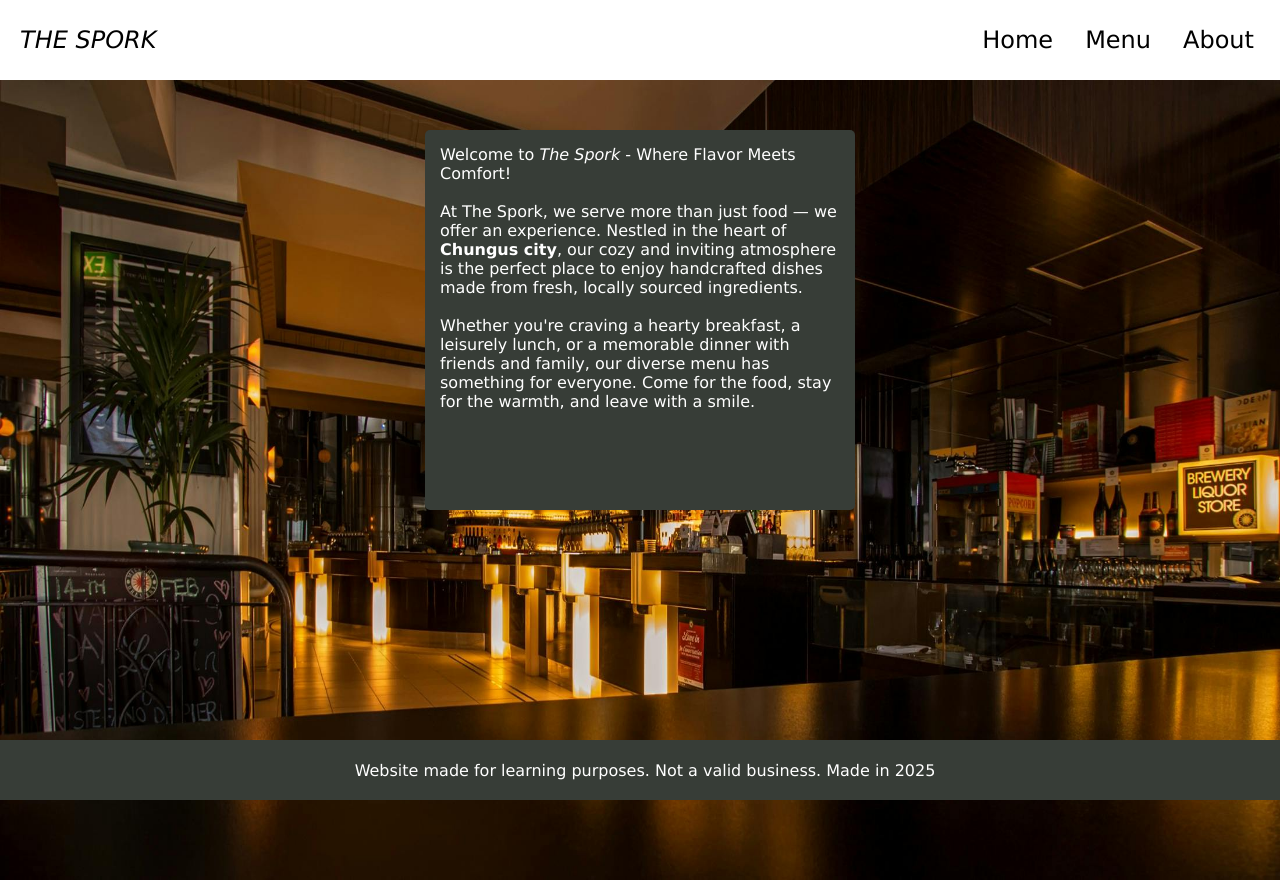
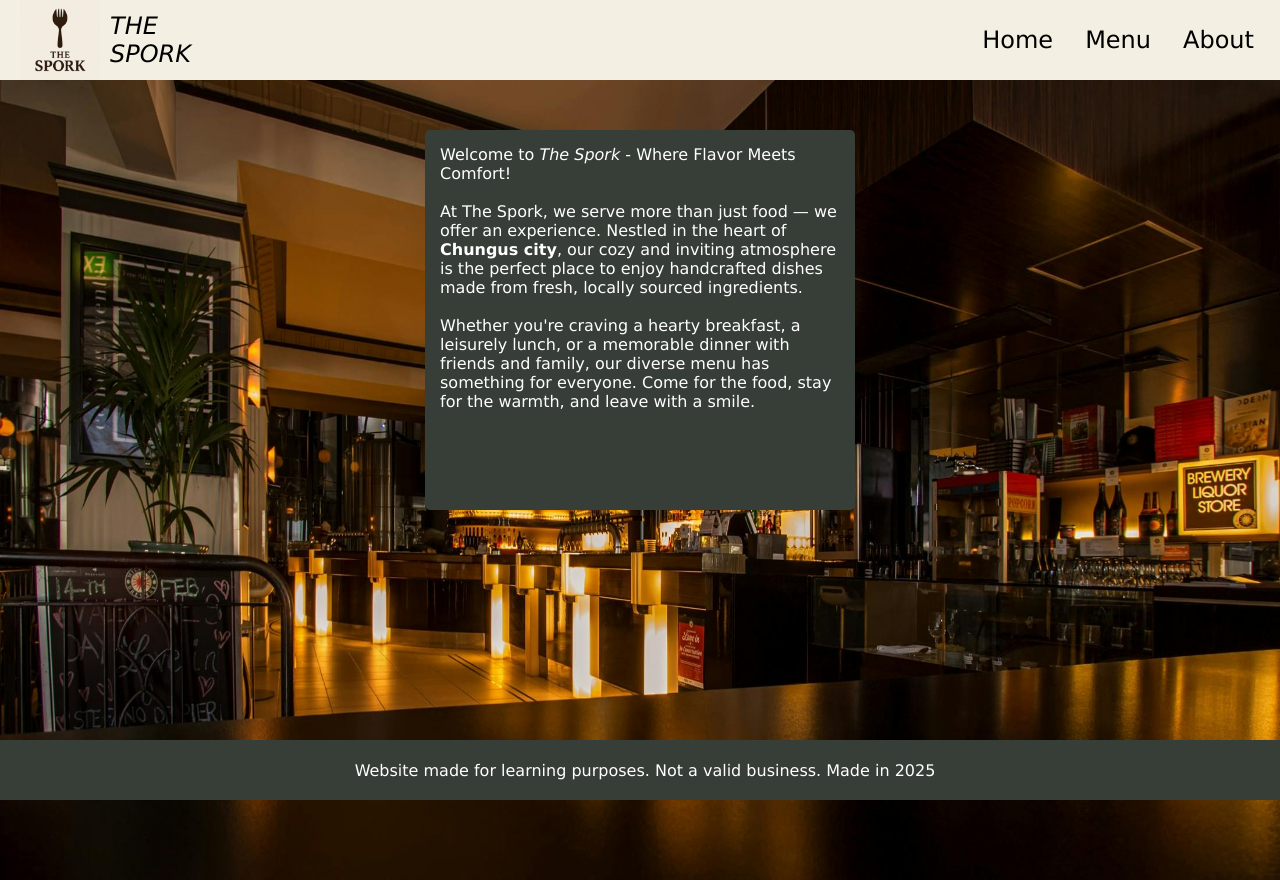
Before and after one commit to abrahamjust/Restaurant_page, a website built with webpack: page src/template.html in a window 1280 px wide. Built offline with nearby package versions, Linux system fonts and the light colour scheme.

Commit message:
added logo picture

```diff
--- a/package.json
+++ b/package.json
@@ -1,6 +1,7 @@
 {
   "devDependencies": {
     "css-loader": "^7.1.2",
+    "html-loader": "^5.1.0",
     "html-webpack-plugin": "^5.6.3",
     "style-loader": "^4.0.0",
     "webpack": "^5.99.8",
--- a/src/styles.css
+++ b/src/styles.css
@@ -16,11 +16,20 @@ header {
     justify-content: space-between;
     align-items: center;
     padding-left: 20px;
+    background-color: #f4efe3;
 }
 
 header > div {
     font-family: Verdana, Geneva, Tahoma, sans-serif;
     font-size: 1.5rem;
+}
+
+.logo {
+    width: 200px;
+    display: flex;
+    align-items: center;
+    justify-content: space-between;
+    gap: 10px;
 }
 
 nav {
@@ -38,7 +47,7 @@ nav > button {
     border-style: none;
     font-family: Verdana, Geneva, Tahoma, sans-serif;
     font-size: 1.5rem;
-    background-color: white;
+    background-color: #f4efe3;
 }
 
 #background {
--- a/src/template.html
+++ b/src/template.html
@@ -7,7 +7,10 @@
     </head>
     <body>
         <header>
-            <div><em>THE SPORK</em></div>
+            <div class="logo">
+                <img src="./assets/logo.png" alt="restaurant logo" width="80px" height="100%">
+                <div><em>THE SPORK</em></div>
+            </div>
             <nav>
                 <button class="Home">Home</button>
                 <button class="Menu">Menu</button>
--- a/webpack.config.js
+++ b/webpack.config.js
@@ -25,6 +25,10 @@ module.exports = {
             test: /\.(png|svg|jpg|jpeg|gif)$/i,
             type: "asset/resource",
         },
+        {
+            test: /\.html$/i,
+            loader: "html-loader",
+        },
     ],
   },
 };
```
Also changed, not shown: src/assets/logo.png (added), 1 other file.
